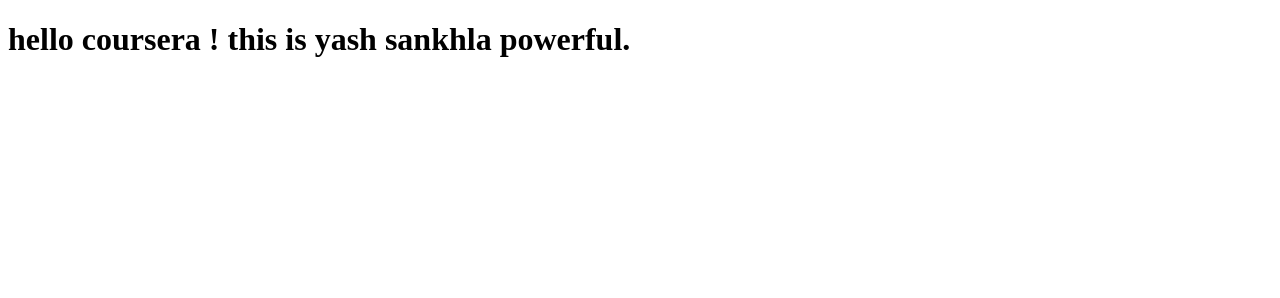
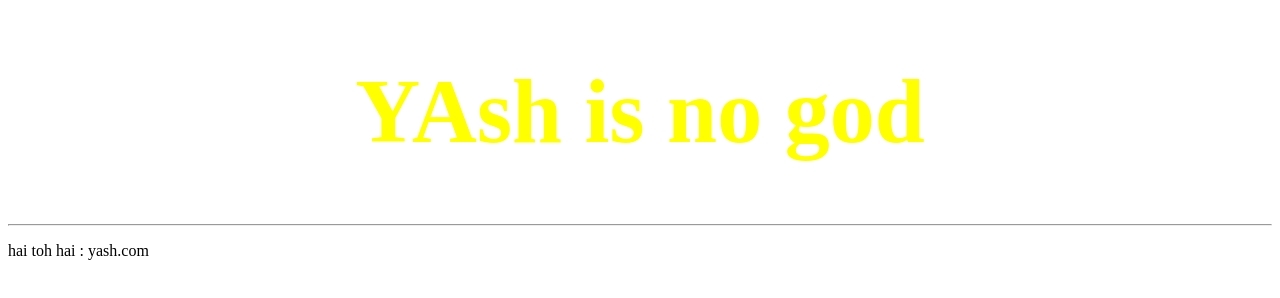
Before and after one commit to yash10sankhla/coursera-test, a plain HTML site: page site/index.html in a window 1280 px wide. Drawn offline with Linux system fonts and the light colour scheme.

Commit message:
Update index.html

```diff
--- a/site/index.html
+++ b/site/index.html
@@ -4,6 +4,12 @@
 	<title>yash sankhla </title>
 </head>
 <body>
-<h1>hello coursera ! this is yash sankhla powerful.</h1>
+<h1 style="color:yellow; font-size: 90px; text-align: center;">YAsh is no god </h1>
+<footer><hr>
+<p style="text-align: justify-all;"
+    onclick="alert('yash is bhagwan')">
+    	hai toh hai : yash.com
+    </p>
+</footer>
 </body>
 </html>
```
